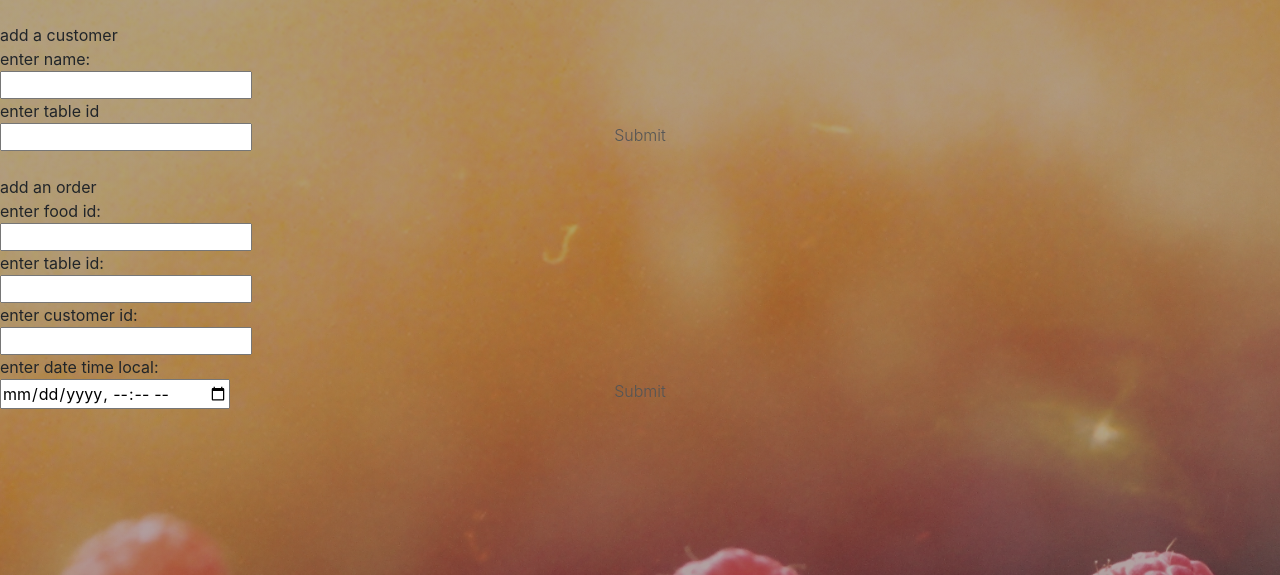
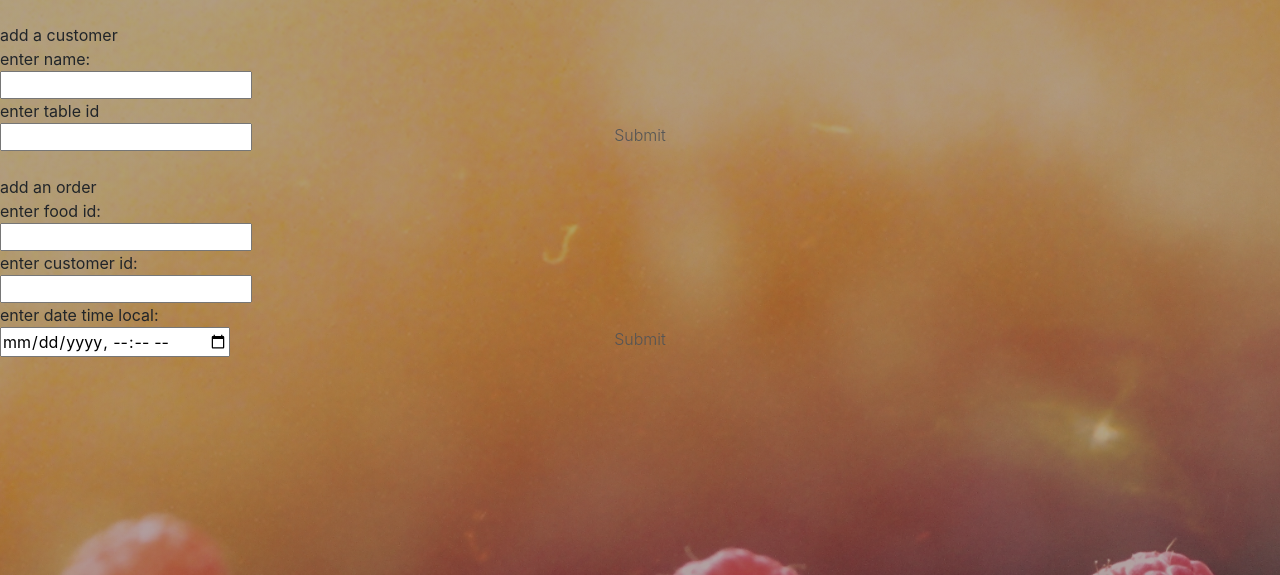
Before and after one commit to AzyCrw4282/Restaurant-Website, a Django app: page /menu/ in a window 1280 px wide. Shown: the part 225-800 px from the top of the page. Run offline with Django 3.2, Linux system fonts and the light colour scheme; some libraries are stand-ins or nearby versions.

Commit message:
updated the schema removing some redundant tables

```diff
--- a/menu/models.py
+++ b/menu/models.py
@@ -22,7 +22,6 @@ class Customer(models.Model):
 # Order( _id , Food_id , Table_id , Customer_id , time )
 class Order(models.Model):
     food= models.ForeignKey(Food, on_delete=models.CASCADE)
-    table= models.ForeignKey(Table, on_delete=models.CASCADE)
     customer= models.ForeignKey(Customer, on_delete=models.CASCADE)
     time= models.DateTimeField(null=True)
 
@@ -32,6 +31,6 @@ class Order(models.Model):
 #
 # Food( _id, name )
 #
-# Order( _id , Food_id , Table_id , Customer_id , time_of_order )
+# Order( _id , Food_id  , Customer_id , time_of_order )
 #
 # waiter( _id , Order_id , Table_id , Customer_id )
--- a/menu/static/menu/js/app.js
+++ b/menu/static/menu/js/app.js
@@ -15,15 +15,13 @@ TO DECIDE, I'M JUST DOING THESE SO THERE IS NO EXCUSE FOR DB COMMUNICATION.
 
 // # Order( _id , Food_id , Table_id , Customer_id , time_of_order )
 function add_order() {
-    var order_time=document.getElementById("order_time").value;
-    console.log(order_time);
+
     $.ajax({
         type: "POST",
         url: 'add_order/',
         data: {
             csrfmiddlewaretoken: $("input[name='csrfmiddlewaretoken']").val(),
             food_id: document.getElementById("order_food_id").value,
-            table_id:document.getElementById("order_table_id").value,
             customer_id: document.getElementById("order_customer_id").value,
             //Make sure to convert into the correct format for django, not sure what
             //it should be
--- a/menu/templates/insert_example.html
+++ b/menu/templates/insert_example.html
@@ -52,8 +52,7 @@
         add an order <br>
         enter food id: <br>
         <input type='number' aria-label="food_id:" id="order_food_id"/><br>
-        enter table id: <br>
-        <input type='number' aria-label="table_id:" id="order_table_id"/><br>
+
         enter customer id: <br>
         <input type='number' aria-label="customer_id:" id="order_customer_id"/><br>
         enter date time local: <br>
--- a/menu/views.py
+++ b/menu/views.py
@@ -113,11 +113,10 @@ def add_order(request):
     if request.method == 'POST':
         try:
             food = request.POST['food_id']
-            table = request.POST['table_id']
             customer = request.POST['customer_id']
             date_time = request.POST['time']
             print(date_time)
-            order = Order.objects.create(food_id=food, table_id=table, customer_id=customer,
+            order = Order.objects.create(food_id=food,customer_id=customer,
                                          time=date_time)
             order.save()
             response = {
```
Also changed, not shown: menu/migrations/0003_auto_20190128_2257.py (added).
